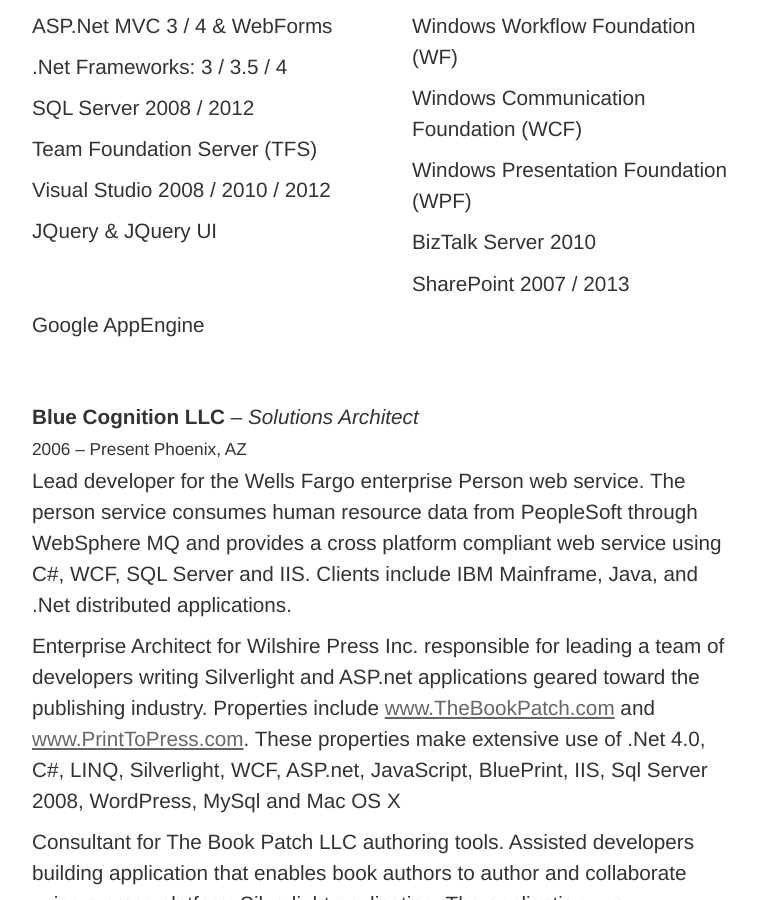
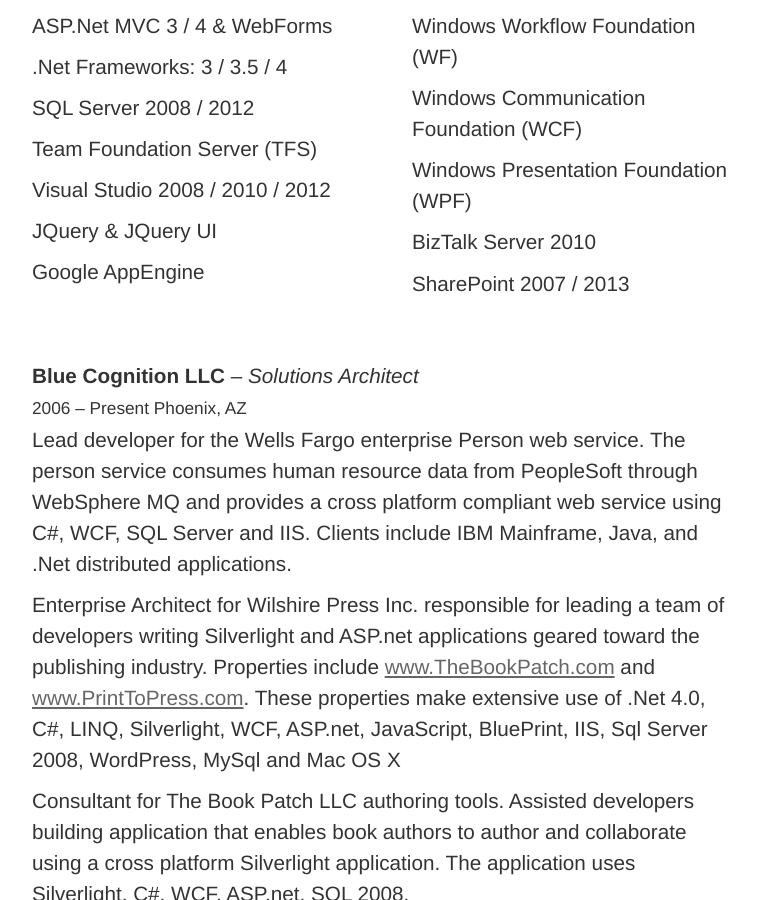
Before and after one commit to awolf/awolf.github.io, a Jekyll site: the page built from resume.html, in a window 1280 px wide and 900 px high, scrolled down 362 px. Shown: the whole window, without its empty margins (258-1015 px from the left). Built offline with Jekyll 4.4.1, drawn with Linux system fonts in a browser that asks for light colours; Markdown is read by kramdown in place of the engine named in the settings; part of the change alters nothing that is shown.

```diff
--- a/resume.html
+++ b/resume.html
@@ -10,7 +10,6 @@ title: Resume
         </header>
         <h4>Skills</h4>
         <section class="skills">
-
             <ul class="skills-column">
                 <li>C#, JavaScript, PowerShell, Python</li>
                 <li>ASP.Net MVC 3 / 4 &amp; WebForms</li>
@@ -19,6 +18,7 @@ title: Resume
                 <li>Team Foundation Server (TFS)</li>
                 <li>Visual Studio 2008 / 2010 / 2012</li>
                 <li>JQuery &amp; JQuery UI</li>
+                <li>Google AppEngine</li>
             </ul>
             <ul class="skill-column">
                 <li>Windows Azure</li>
@@ -27,7 +27,7 @@ title: Resume
                 <li>Windows Presentation Foundation (WPF)</li>
                 <li>BizTalk Server 2010</li>
                 <li>SharePoint 2007 / 2013</li>
-                <li>Google AppEngine</li>
+
             </ul>
         </section> </br>
         <section class="resume-position">
```
